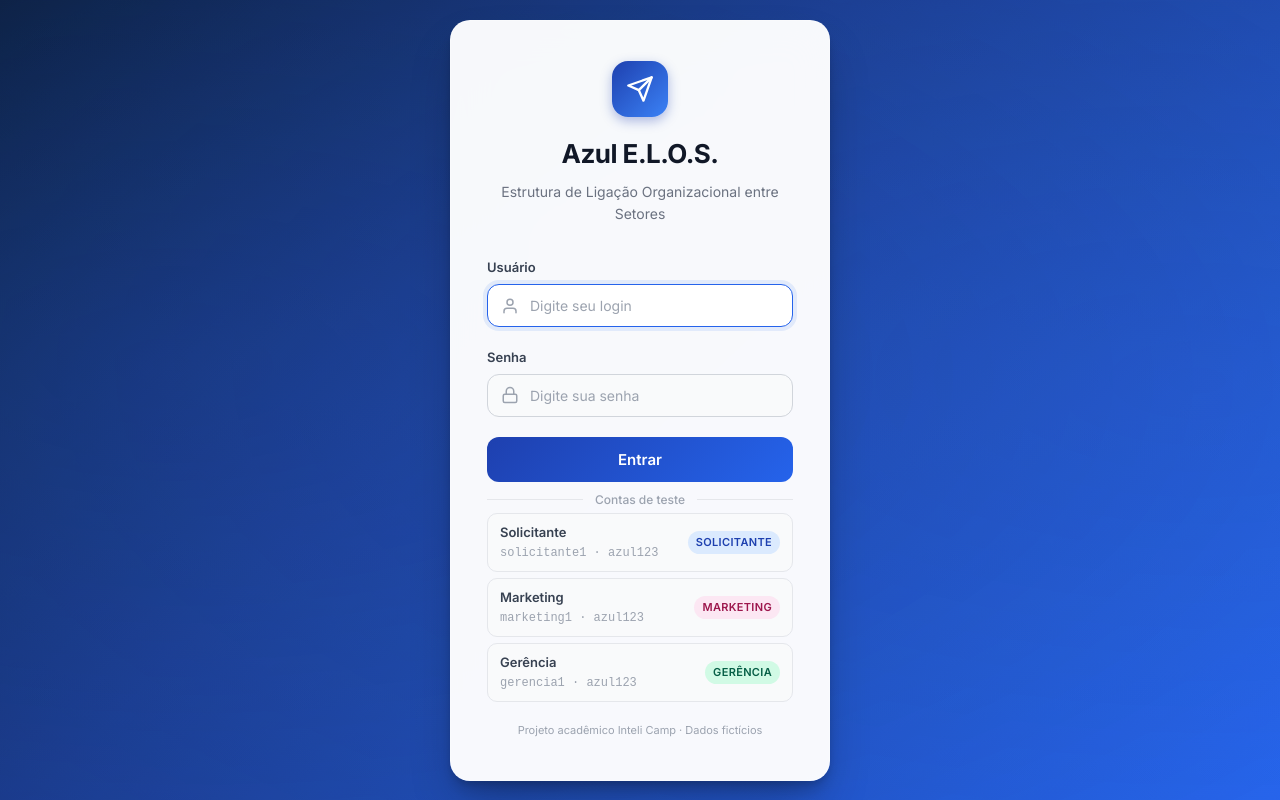
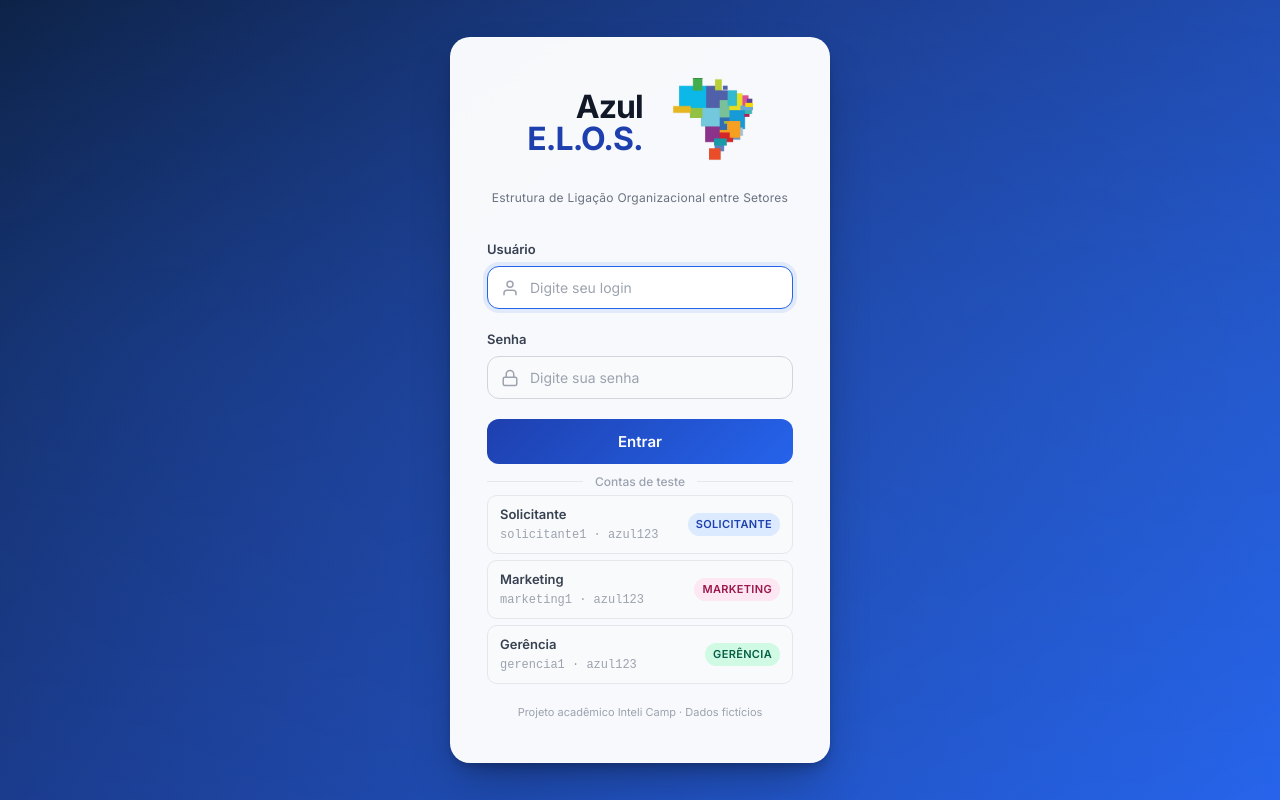
Before and after one commit to michaelnathanmo/Projeto-Inteli-Grupo-3, a website: page public/login.html in a window 1280 px wide. Shown: the top 800 px of the page. Drawn offline with Linux system fonts and the light colour scheme.

Commit message:
Ajustes no design: logo, layout login, estilos

```diff
--- a/public/app.js
+++ b/public/app.js
@@ -437,10 +437,7 @@ function renderHeader(role) {
   return `
     <header class="app-header">
       <div class="logo">
-        <svg width="24" height="24" viewBox="0 0 24 24" fill="none" stroke="currentColor" stroke-width="2" stroke-linecap="round" stroke-linejoin="round">
-          <path d="M22 2L11 13"></path>
-          <path d="M22 2L15 22L11 13L2 9L22 2Z"></path>
-        </svg>
+        <img src="/logos/azul_elos_final.png" alt="Azul E.L.O.S." height="32">
         Azul E.L.O.S.
       </div>
       <div class="user-info">
--- a/public/login.html
+++ b/public/login.html
@@ -63,41 +63,48 @@
     }
 
     .brand {
-      text-align: center;
-      margin-bottom: 32px;
-    }
-
-    .brand-icon {
-      width: 56px;
-      height: 56px;
-      margin: 0 auto 16px;
-      background: linear-gradient(135deg, #1e40af, #3b82f6);
-      border-radius: 16px;
       display: flex;
       align-items: center;
       justify-content: center;
-      color: white;
-      box-shadow: 0 4px 12px rgba(30, 64, 175, 0.35);
+      gap: 20px;
+      margin-bottom: 36px;
     }
 
-    .brand-icon svg {
-      width: 28px;
-      height: 28px;
+    .brand-text {
+      text-align: right;
+      line-height: 1;
     }
 
-    .brand h1 {
-      font-size: 1.625rem;
-      font-weight: 700;
-      margin: 0;
+    .brand-text .azul {
+      font-size: 2rem;
+      font-weight: 800;
       color: #111827;
-      letter-spacing: -0.02em;
+      letter-spacing: -0.03em;
+      display: block;
     }
 
-    .brand p {
-      font-size: 0.875rem;
+    .brand-text .elos {
+      font-size: 2rem;
+      font-weight: 800;
+      color: #1e40af;
+      letter-spacing: -0.03em;
+      display: block;
+    }
+
+    .brand-subtitle {
+      text-align: center;
+      font-size: 0.75rem;
       color: #6b7280;
-      margin: 6px 0 0;
+      margin-top: -16px;
+      margin-bottom: 32px;
       font-weight: 400;
+      letter-spacing: 0.02em;
+    }
+
+    .brand-icon img {
+      width: 90px;
+      height: auto;
+      object-fit: contain;
     }
 
     .login-form {
@@ -333,15 +340,15 @@
   <div class="login-wrapper">
     <div class="login-card">
       <div class="brand">
+        <div class="brand-text">
+          <span class="azul">Azul</span>
+          <span class="elos">E.L.O.S.</span>
+        </div>
         <div class="brand-icon">
-          <svg viewBox="0 0 24 24" fill="none" stroke="currentColor" stroke-width="2" stroke-linecap="round" stroke-linejoin="round">
-            <path d="M22 2L11 13"></path>
-            <path d="M22 2L15 22L11 13L2 9L22 2Z"></path>
-          </svg>
+          <img src="/logos/azul_elos_final.png" alt="Azul E.L.O.S.">
         </div>
-        <h1>Azul E.L.O.S.</h1>
-        <p>Estrutura de Ligação Organizacional entre Setores</p>
       </div>
+      <div class="brand-subtitle">Estrutura de Ligação Organizacional entre Setores</div>
 
       <form class="login-form" id="loginForm">
         <div class="input-group">
--- a/public/styles.css
+++ b/public/styles.css
@@ -73,9 +73,10 @@ a:hover {
   gap: 8px;
 }
 
-.app-header .logo svg {
-  width: 28px;
-  height: 28px;
+.app-header .logo img {
+  width: 32px;
+  height: 32px;
+  object-fit: contain;
 }
 
 .app-header .user-info {
--- a/src/auth-server.js
+++ b/src/auth-server.js
@@ -290,8 +290,9 @@ app.get('/login', (req, res) => {
   res.sendFile(path.join(__dirname, '..', 'public', 'login.html'));
 });
 
+app.use('/logos', express.static(path.join(__dirname, '..', 'logos')));
+
 app.use(requireAuth);
-
 app.use(express.static(path.join(__dirname, '..', 'public')));
 
 app.get('*', (req, res) => {
--- a/src/server.js
+++ b/src/server.js
@@ -29,6 +29,7 @@ const app = express();
 const PORT = process.env.PORT || 3000;
 
 app.use(express.json());
+app.use('/logos', express.static(path.join(__dirname, '..', 'logos')));
 app.use(express.static(path.join(__dirname, '..', 'public')));
 
 // Initialize database on startup
```
Also changed, not shown: logos/azul_elos_final.png (added).
